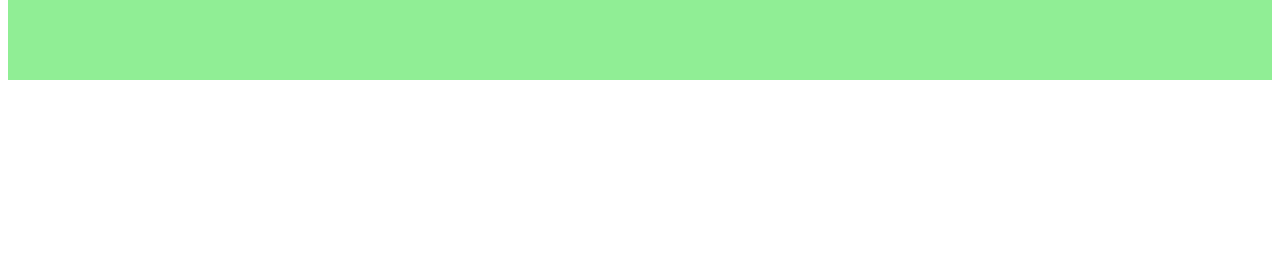
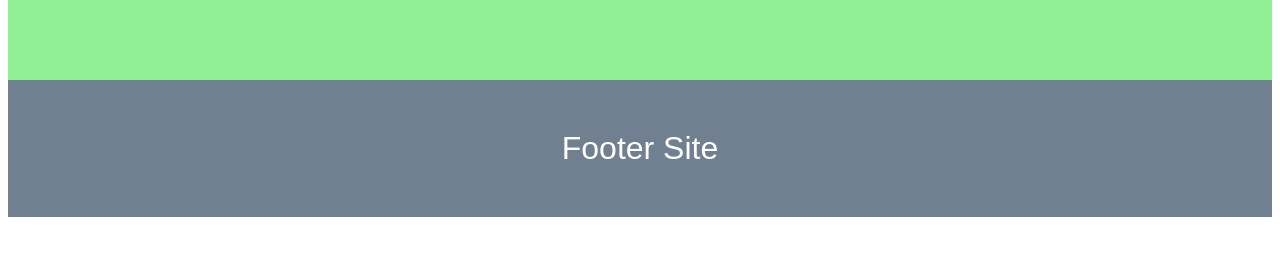
Before and after one commit to WebstyleUgn/remote-test, a plain HTML site: page index.html in a window 1280 px wide. Shown: the part 477-732 px from the top of the page. Drawn offline with Linux system fonts and the light colour scheme.

Commit message:
Footer ready

```diff
--- a/index.html
+++ b/index.html
@@ -14,5 +14,8 @@
     <main class="main">
         <h1>Main content</h1>
     </main>
+    <footer class="footer">
+        Footer Site
+    </footer>
 </body>
 </html>
--- a/main.css
+++ b/main.css
@@ -15,3 +15,12 @@
     text-align: center;
     color: #fff;
 }
+
+.footer {
+    background: SlateGrey;
+    padding: 50px;
+    font-size: 32px;
+    font-family: Sans-Serif;
+    color: #fff;
+    text-align: center;
+}
```
